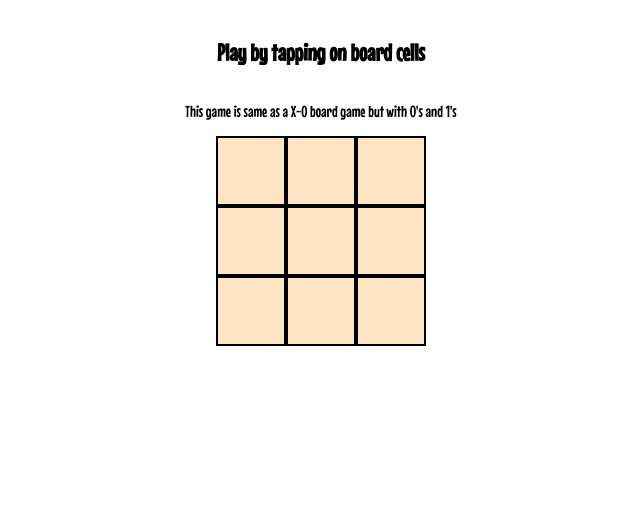
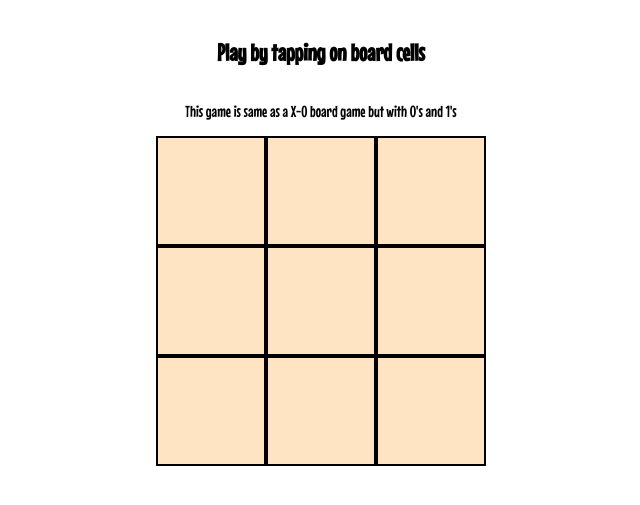
Before and after one commit to RajSolai/simple_js_board_game, a plain HTML site: page index.html in a window 1280 px wide. Shown: the part 69-574 px from the top of the page, without its empty margins (319-959 px from the left). Drawn offline with Linux system fonts and the light colour scheme.

Commit message:
increased board size

```diff
--- a/style.css
+++ b/style.css
@@ -21,8 +21,8 @@
   align-items: center;
   border: 2px black solid;
   background-color: bisque;
-  height: 50px;
-  width: 50px;
+  height: 90px;
+  width: 90px;
   font-size: 30px;
   padding: 0.5rem;
 }
```
